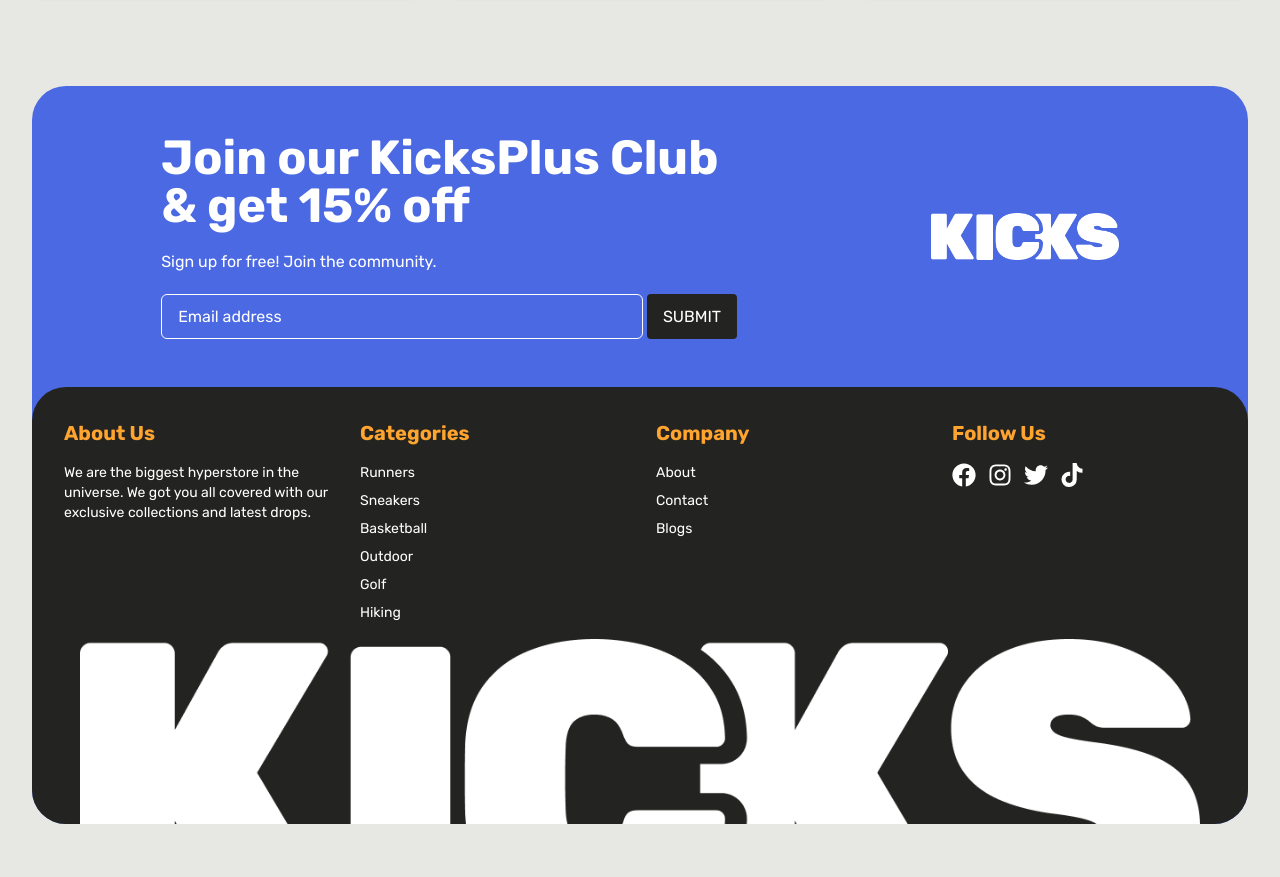
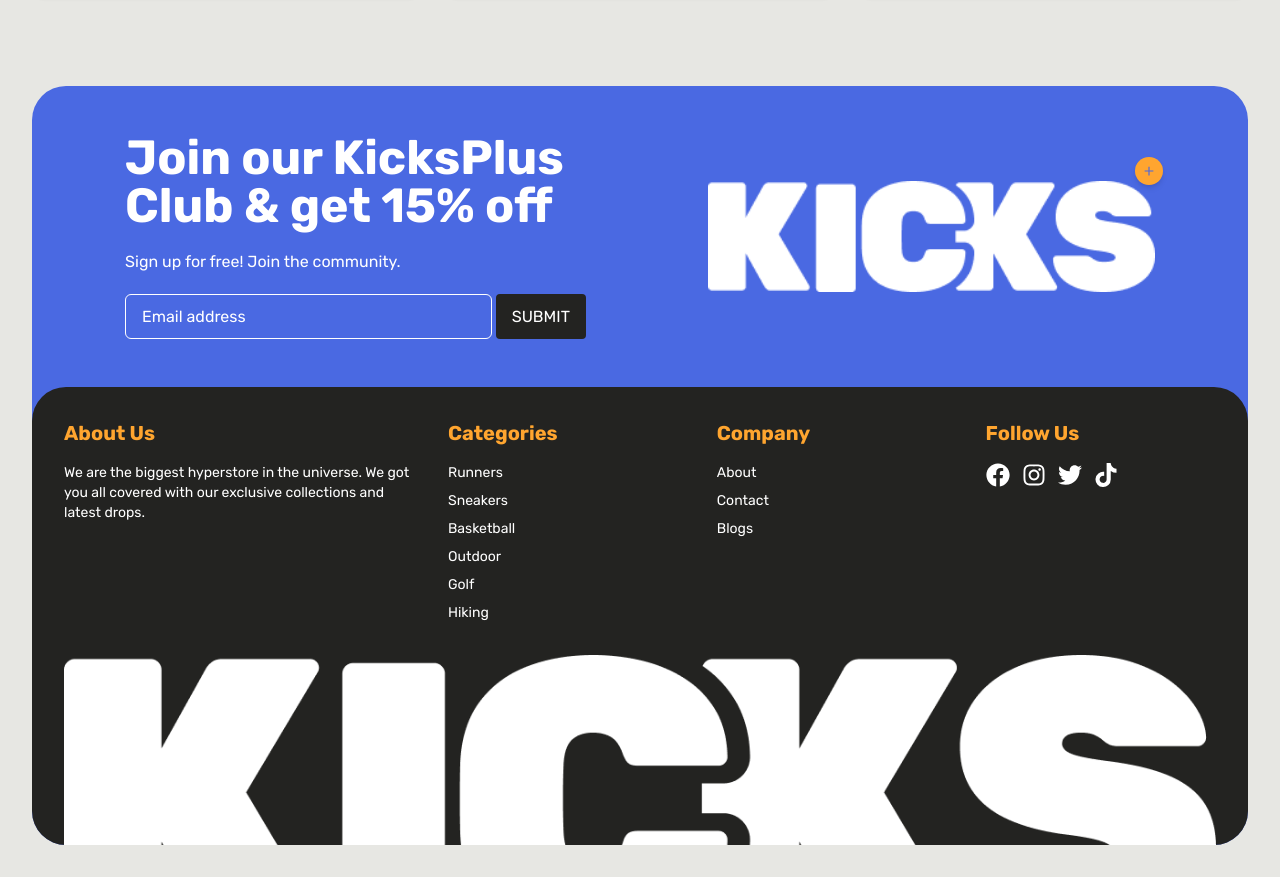
Before and after one commit to shahnajparven/kicks-store, a React (Vite) app: page / in a window 1280 px wide. Shown: the part 2867-3744 px from the top of the page. Before the commit the page ends 3723 px from the top, so only its background shows below. Built offline with nearby package versions, Linux system fonts and the light colour scheme; no server answers.

Commit message:
social media footer design

```diff
--- a/src/pages/contact/Contact.jsx
+++ b/src/pages/contact/Contact.jsx
@@ -1,49 +1,70 @@
-import logo from '../../assets/logo3.png'
-import logoFooter from '../../assets/logo2.png'
-import { FaFacebook,FaInstagram,FaTwitter,FaTiktok  } from "react-icons/fa";
-
+import logo from "../../assets/logo3.png";
+import logoFooter from "../../assets/logo2.png";
+import { FaFacebook, FaInstagram, FaTwitter, FaTiktok } from "react-icons/fa";
+import { IoMdAdd } from "react-icons/io";
 const Contact = () => {
   return (
     <div className="p-4 md:p-8">
       <div className="bg-[#4A69E2]  rounded-[34px]">
         <div className="p-4 md:p-8">
-          <div className='flex flex-col md:flex-row justify-around item-start md:items-center'>
-<div className='w-full md:w-[50%]'>
+          <div className="flex flex-col md:flex-row justify-around item-start md:items-center">
+            <div className="w-full md:w-[40%]">
               <h3 className="text-[24px] md:text-[48px] text-white font-bold py-4">
                 Join our KicksPlus Club & get 15% off
               </h3>
-          <p className='text-white py-2'>Sign up for free! Join the community.</p>
+              <p className="text-white py-2">
+                Sign up for free! Join the community.
+              </p>
 
-          <div className='py-4 flex gap-1'>
+              <div className="py-4 flex gap-1">
                 <input
                   type="email"
                   placeholder="Email address"
                   className="sm:flex-1 px-4 py-3 rounded-md bg-transparent border border-white text-white placeholder-white outline-none focus:ring-2 focus:ring-white"
                 />
 
-            <button className='bg-[#232321] text-white px-4 py-2 rounded-sm'>SUBMIT</button>
+                <button className="bg-[#232321] text-white px-4 py-2 rounded-sm">
+                  SUBMIT
+                </button>
               </div>
             </div>
-            <div className='py-4'>
-                <img src={logo} alt="logo" className='h-[47px] md:[112px] object-contain '/>
+
+            <div className="py-4 relative inline-block">
+              {/* Logo */}
+              <img
+                src={logo}
+                alt="logo"
+                className="h-[47px] md:h-[112px] object-contain"
+              />
+
+              {/* Circle Badge */}
+              <div className="absolute top-2 md:-top-2 right-35 md:-right-2 h-3.5 md:h-7 w-3.5 md:w-7 bg-[#FFA52F] rounded-full flex items-center justify-center shadow-md">
+                <IoMdAdd className="text-[#4A69E2] text-sm" />
+              </div>
             </div>
           </div>
         </div>
 
        <div className="bg-[#232321] text-white rounded-[34px] px-4 md:px-8 pt-8">
-      <div className="grid grid-cols-1 sm:grid-cols-2 lg:grid-cols-4 gap-8">
+
+  <div className="flex flex-col sm:flex-row flex-wrap justify-between gap-8">
 
     {/* About Us */}
-        <div>
-          <h3 className="text-xl font-bold mb-4 text-[#FFA52F]">About Us</h3>
+    <div className="w-full sm:w-[48%] lg:w-[30%]">
+      <h3 className="text-xl font-bold mb-4 text-[#FFA52F]">
+        About Us
+      </h3>
       <p className="text-sm">
-            We are the biggest hyperstore in the universe. We got you all covered with our exclusive collections and latest drops.
+        We are the biggest hyperstore in the universe. We got you all
+        covered with our exclusive collections and latest drops.
       </p>
     </div>
 
     {/* Categories */}
-        <div>
-          <h3 className="text-xl font-bold mb-4 text-[#FFA52F]">Categories</h3>
+    <div className="w-full sm:w-[48%] lg:w-[20%]">
+      <h3 className="text-xl font-bold mb-4 text-[#FFA52F]">
+        Categories
+      </h3>
       <ul className="text-sm space-y-2">
         <li>Runners</li>
         <li>Sneakers</li>
@@ -55,8 +76,10 @@ const Contact = () => {
     </div>
 
     {/* Company */}
-        <div>
-          <h3 className="text-xl font-bold mb-4 text-[#FFA52F]">Company</h3>
+    <div className="w-full sm:w-[48%] lg:w-[20%]">
+      <h3 className="text-xl font-bold mb-4 text-[#FFA52F]">
+        Company
+      </h3>
       <ul className="text-sm space-y-2">
         <li>About</li>
         <li>Contact</li>
@@ -65,8 +88,10 @@ const Contact = () => {
     </div>
 
     {/* Follow Us */}
-        <div>
-          <h3 className="text-xl font-bold mb-4 text-[#FFA52F]">Follow Us</h3>
+    <div className="w-full sm:w-[48%] lg:w-[20%]">
+      <h3 className="text-xl font-bold mb-4 text-[#FFA52F]">
+        Follow Us
+      </h3>
       <div className="flex gap-3 text-2xl">
         <FaFacebook />
         <FaInstagram />
@@ -76,10 +101,14 @@ const Contact = () => {
     </div>
 
   </div>
-      <div className='px-0 md:px-4 mt-4'>
-        <img src={logoFooter} alt='footer logo'/>
+
+  {/* Footer Logo */}
+  <div className="mt-8">
+    <img src={logoFooter} alt="footer logo" />
   </div>
+
 </div>
+
       </div>
     </div>
   );
```
Lines whose indentation alone changed are shown as unchanged.
